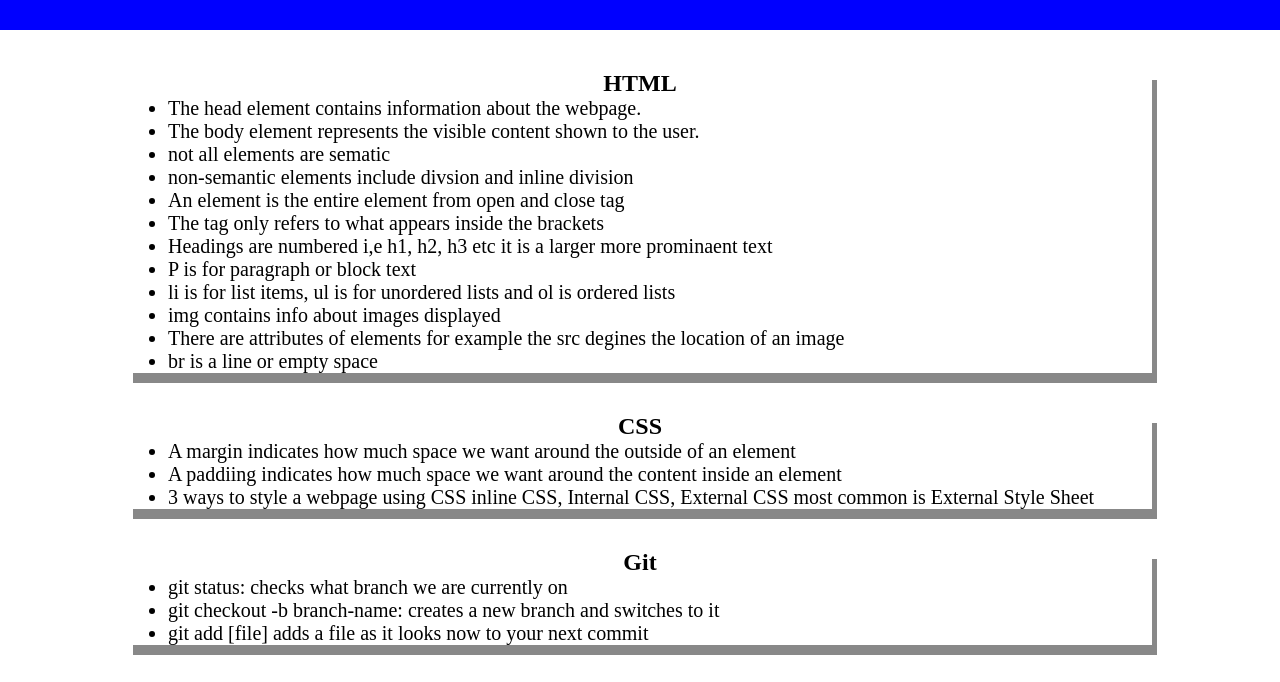
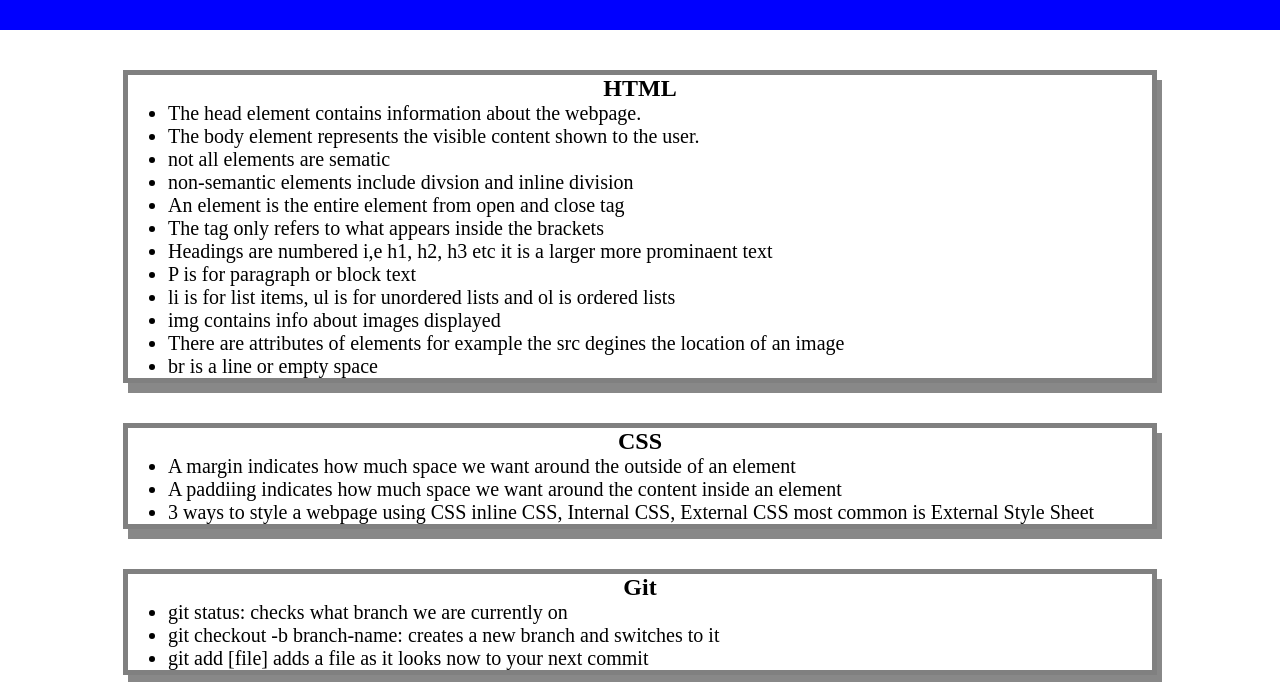
Before and after one commit to michaelja2983/prework-study-guide, a plain HTML site: page index.html in a window 1280 px wide. Shown: the part 90-772 px from the top of the page. Drawn offline with Linux system fonts and the light colour scheme.

Commit message:
added CSS to project

```diff
--- a/assets/style.css
+++ b/assets/style.css
@@ -36,6 +36,6 @@ p {
   .card {
     width: 80%;
     margin: 40px auto;
-    border: 5px solid #gray;
+    border: 5px solid gray;
     box-shadow: 5px 10px #888888;
   }
```
